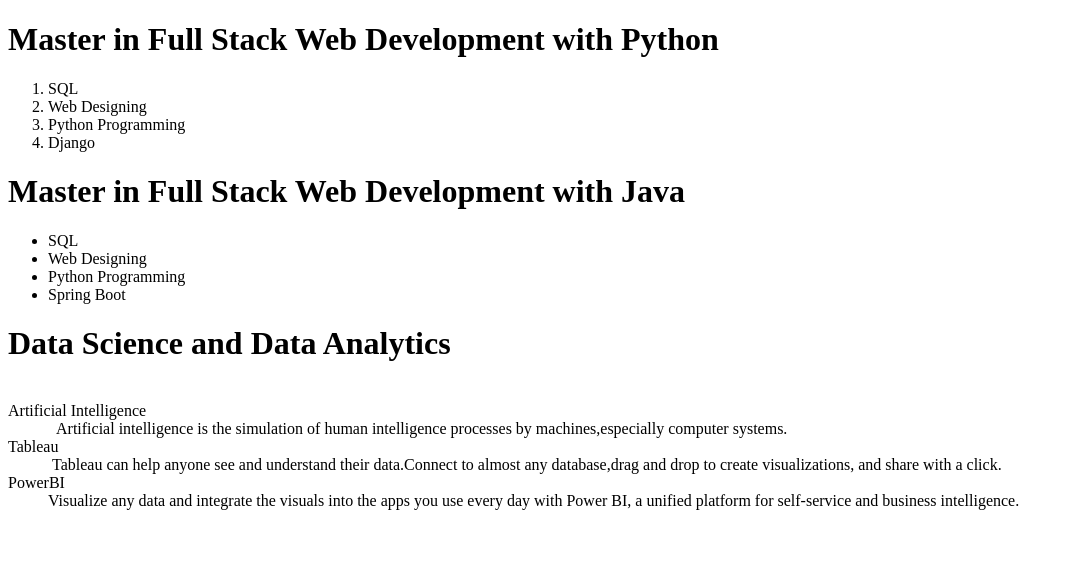
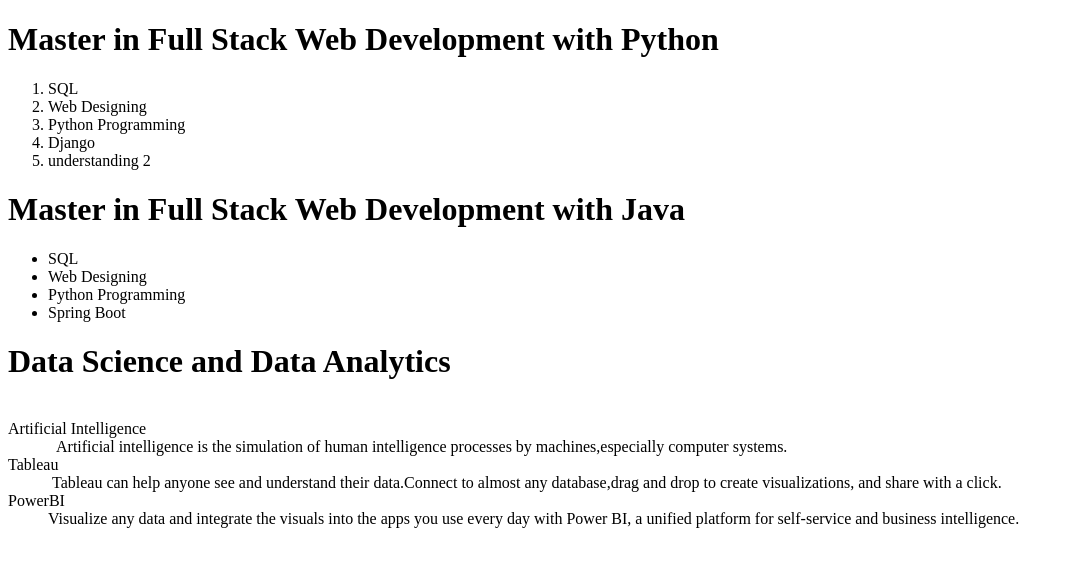
Before and after one commit to Vigneshkumarkv/final-up, a plain HTML site: page ASSIGNMENT2/Design Webpage.html in a window 1280 px wide. Shown: the whole page, without its empty margins (0-1074 px from the left). Drawn offline with Linux system fonts and the light colour scheme.

Commit message:
upurpose2

```diff
--- a/ASSIGNMENT2/Design Webpage.html
+++ b/ASSIGNMENT2/Design Webpage.html
@@ -13,6 +13,7 @@
             <li>Web Designing</li>
             <li>Python Programming</li>
             <li>Django</li>
+            <li>understanding 2</li>
         </ol>
 
     <h1>Master in Full Stack Web Development with Java</h1>
```
